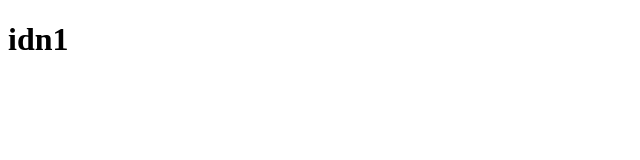
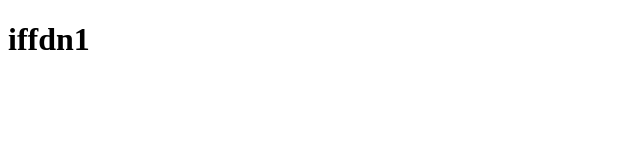
Before and after one commit to geumbi4/idn1, a plain HTML site: page index.html in a window 1280 px wide. Shown: the full height of the page, 0-640 px from the left. Drawn offline with Linux system fonts and the light colour scheme.

Commit message:
Update index.html

```diff
--- a/index.html
+++ b/index.html
@@ -6,6 +6,6 @@
     <title>Document</title>
 </head>
 <body>
-    <h1>idn1</h1>
+    <h1>iffdn1</h1>
 </body>
 </html>
```
